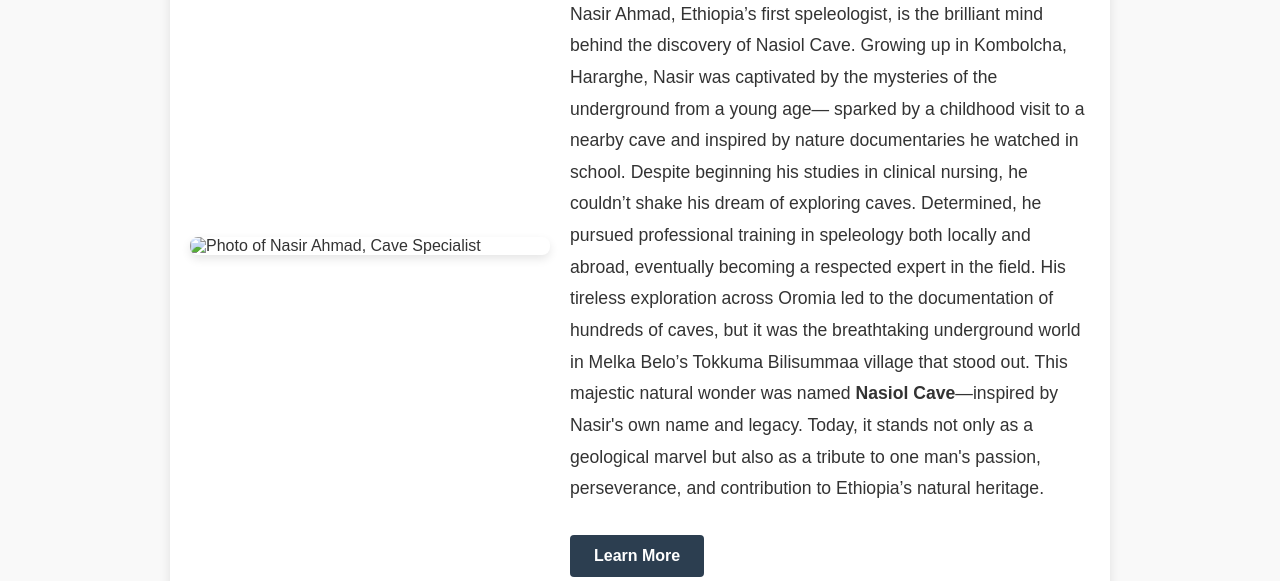
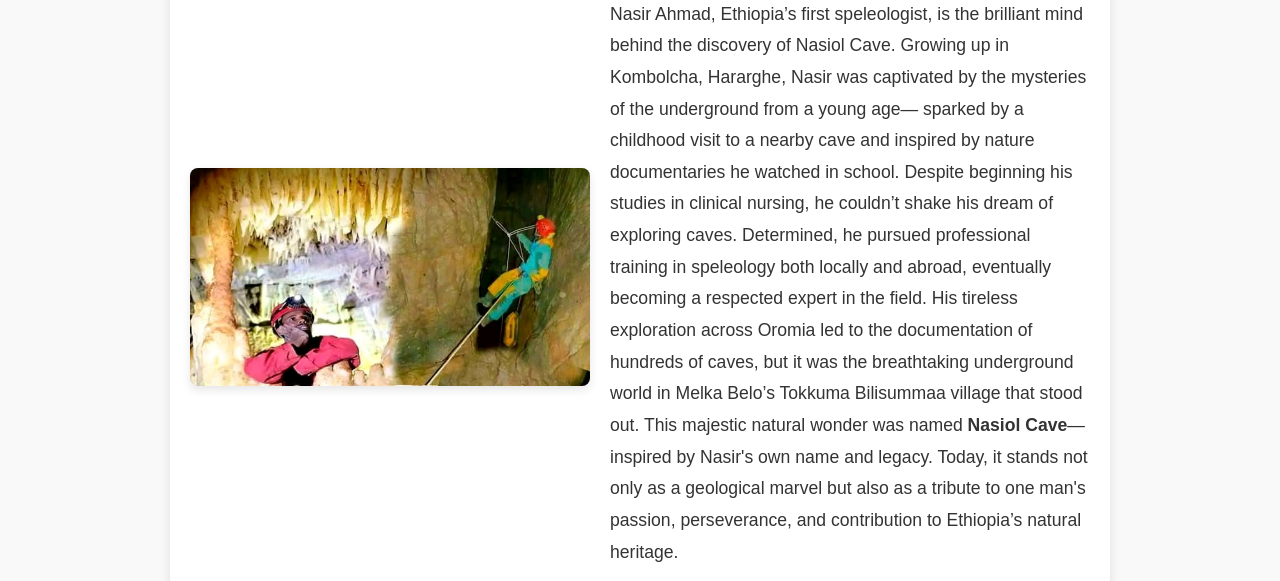
Before and after one commit to Aliyi01/NasiolCaveOromia, a plain HTML site: page nasirstory.html in a window 1280 px wide. Shown: the part 219-800 px from the top of the page. Drawn offline with Linux system fonts and the light colour scheme.

Commit message:
Update nasirstory.html

```diff
--- a/nasirstory.html
+++ b/nasirstory.html
@@ -157,7 +157,7 @@
 <button class="btn-primary"><a href="Index.html">Back To Home</a></button>
   <section id="nasir-story">
     <img
-      src="Gallery/G3.jpg"
+      src="G3.jpg"
       alt="Photo of Nasir Ahmad, Cave Specialist"
     />
     <div id="nasir-text">
```
